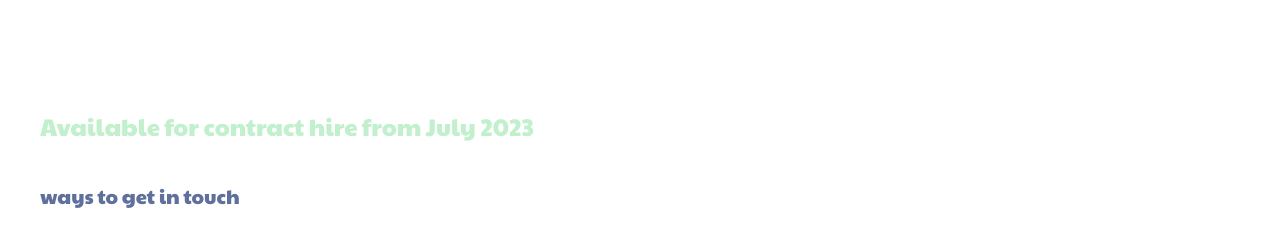
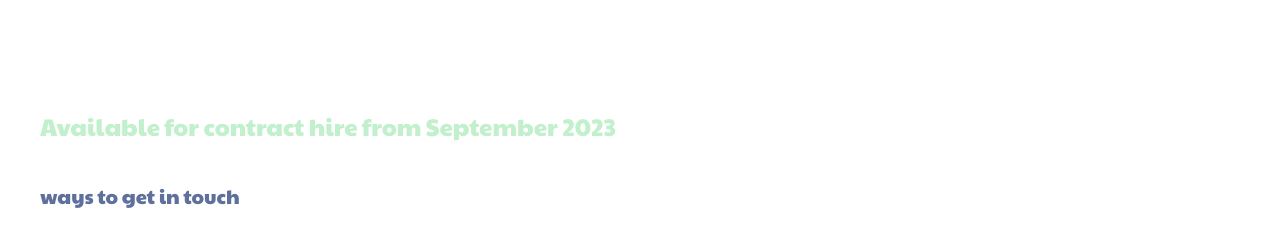
Before and after one commit to beazergood/db-portfolio, a Next.js app: page / in a window 1280 px wide. Shown: the part 2454-2686 px from the top of the page. Built offline with nearby package versions, Linux system fonts and the light colour scheme; a web font is replaced by a local one.

Commit message:
chore: update availability

```diff
--- a/src/components/portfolio/Contact/index.tsx
+++ b/src/components/portfolio/Contact/index.tsx
@@ -10,7 +10,7 @@ export const Contact: React.FC = () => {
       <div className="w-full border- mt-44 mx-auto px-10  border-grey-200 relative">
         <motion.div className="mt-10 container relative ">
           <h1 className="text-2xl text-mintee payton-one py-10">
-            Available for contract hire from July 2023
+            Available for contract hire from September 2023
           </h1>
           <h1 className="text-xl text-true-blue payton-one text-left pb-8 ">
             ways to get in touch
```
